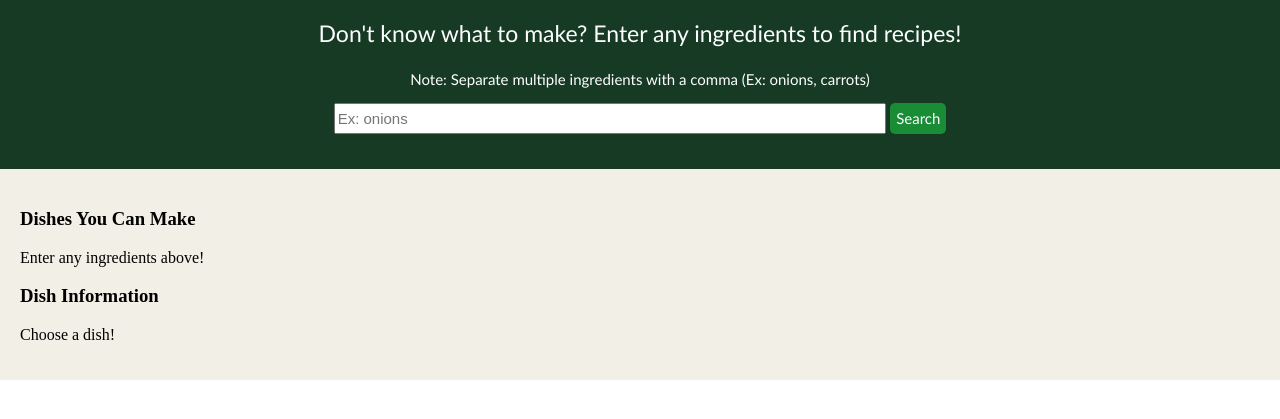
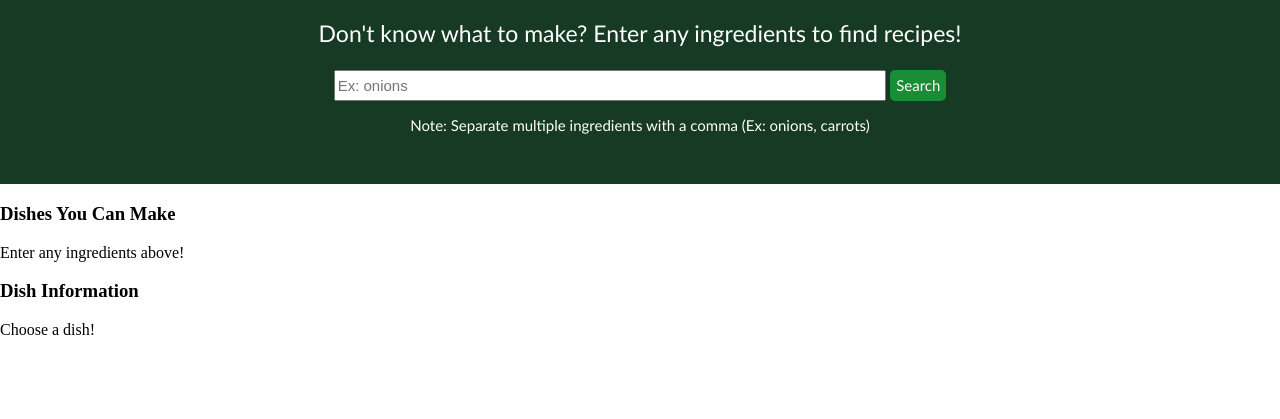
Before and after one commit to chonglee0922/RecipeSearch, a plain HTML site: page index.html in a window 1280 px wide. Shown: the part 165-584 px from the top of the page. Drawn offline with Linux system fonts and the light colour scheme.

Commit message:
progress

```diff
--- a/index.html
+++ b/index.html
@@ -14,15 +14,13 @@
         <div class="topSection">
             <h1>Recipe Search</h1>
             <p class="slogan">Don't know what to make? Enter any ingredients to find recipes!</p>
-            <p class="note">Note: Separate multiple ingredients with a comma (Ex: onions, carrots)</p>
             <form action="" onsubmit="firstAPIcall(); return false;">
                 <input class="searchBar" type="text" placeholder="Ex: onions" id="input" required>
                 <input class="searchButton" type="submit" value="Search">
             </form>
+            <p class="note">Note: Separate multiple ingredients with a comma (Ex: onions, carrots)</p>
         </div>
-    </body>
 
-    <section class="rest">
         <div class="box">
             <div class="boxLeft">
                 <div class="titleLeft">
@@ -50,7 +48,7 @@
                 </div>
             </div>
         </div>
-    </section>
+    </body>
 
     <script src="main.js"></script>
 
```
